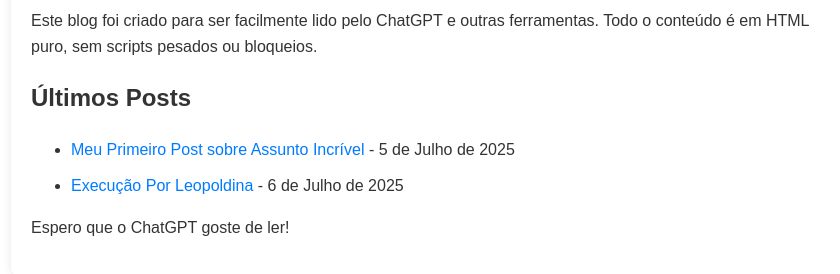
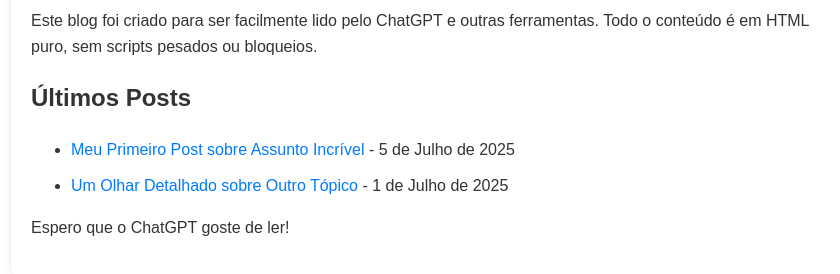
Before and after one commit to HakiGPT/HakiGPT, a plain HTML site: page index.html in a window 1280 px wide. Shown: the part 126-400 px from the top of the page, without its empty margins (209-1049 px from the left). Drawn offline with Linux system fonts and the light colour scheme.

Commit message:
Update index.html

```diff
--- a/index.html
+++ b/index.html
@@ -42,7 +42,7 @@
         <h2>Últimos Posts</h2>
         <ul class="post-list">
             <li><a href="posts/primeiro-post.html">Meu Primeiro Post sobre Assunto Incrível</a> - 5 de Julho de 2025</li>
-            <li><a href="posts/execucao-por-leopoldina.html">Execução Por Leopoldina</a> - 6 de Julho de 2025</li>
+            <li><a href="posts/segundo-post.html">Um Olhar Detalhado sobre Outro Tópico</a> - 1 de Julho de 2025</li>
             </ul>
 
         <p>Espero que o ChatGPT goste de ler!</p>
```
